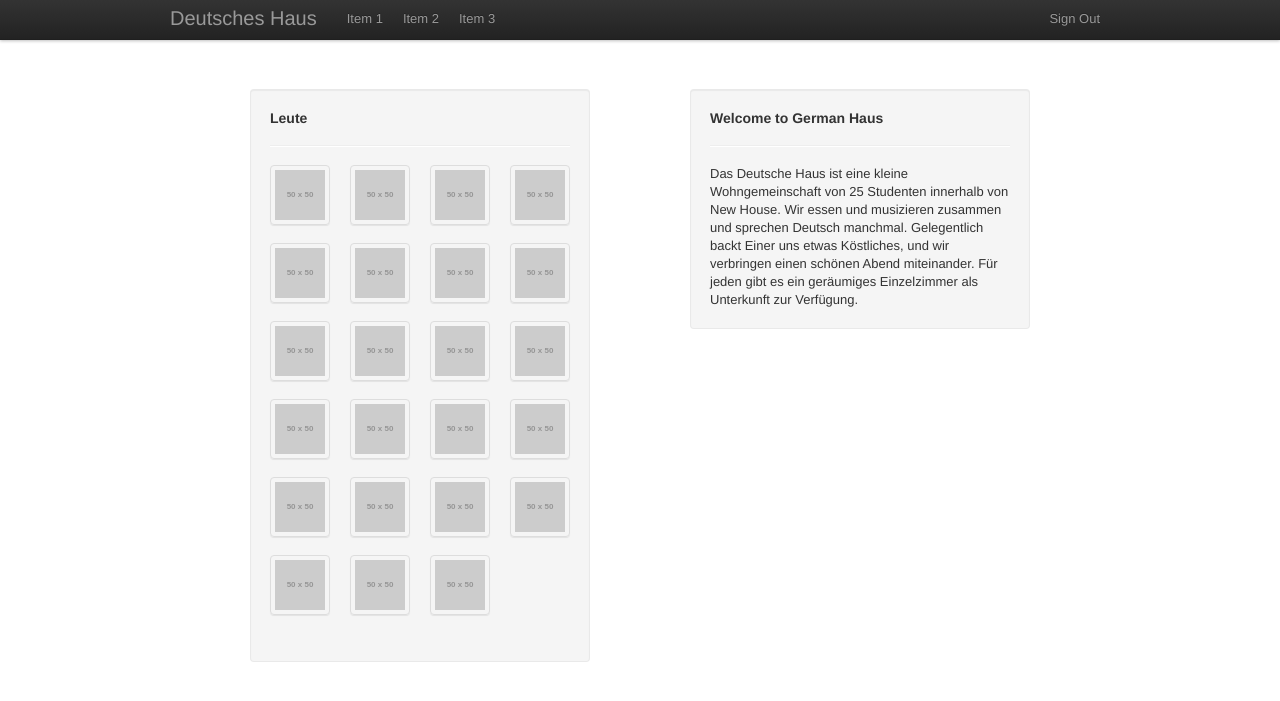
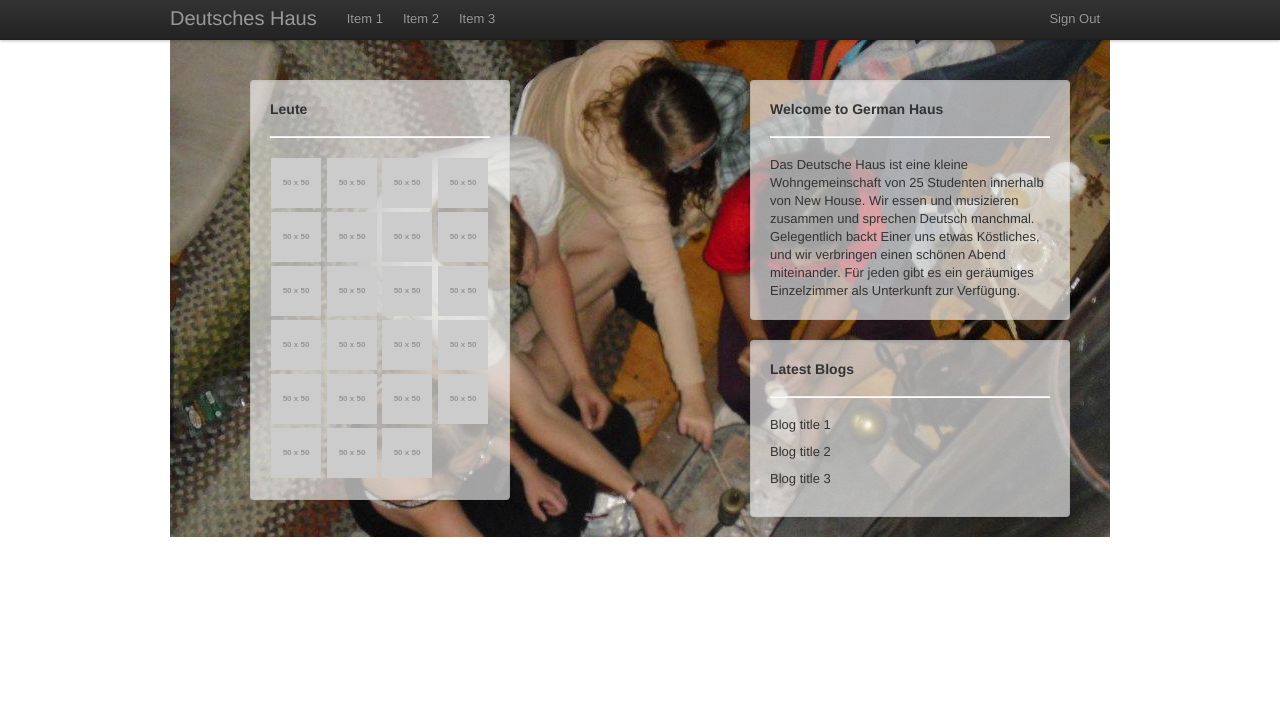
Before and after one commit to ogu2/MIT-dh-website, a Django app: template website/templates/index.html in a window 1280 px wide. Shown: the top 701 px of the page. Run offline with Django 3.2, Linux system fonts and the light colour scheme; the template is opened without the code that fills it, so the values that code supplies are empty; grey boxes labelled with a size stand in for pictures from a placeholder-image service; some libraries are stand-ins or nearby versions.

Commit message:
new index page look

```diff
--- a/dhaus/settings.py
+++ b/dhaus/settings.py
@@ -59,7 +59,7 @@ MEDIA_URL = ''
 # Don't put anything in this directory yourself; store your static files
 # in apps' "static/" subdirectories and in STATICFILES_DIRS.
 # Example: "/home/media/media.lawrence.com/static/"
-STATIC_ROOT = ''
+STATIC_ROOT = '/home/ogutu/mac/dhaus/dhaus/static/'
 
 # URL prefix for static files.
 # Example: "http://media.lawrence.com/static/"
@@ -109,6 +109,8 @@ TEMPLATE_DIRS = (
     # Put strings here, like "/home/html/django_templates" or "C:/www/django/templates".
     # Always use forward slashes, even on Windows.
     # Don't forget to use absolute paths, not relative paths.
+    '/home/ogutu/mac/dhaus/templates',
+    '/home/ogutu/mac/dhaus/website/templates',
 )
 
 INSTALLED_APPS = (
--- a/website/static/dh.css
+++ b/website/static/dh.css
@@ -4,3 +4,9 @@ div.main {
 div.topbar ul.nav {
   float:right;
 }
+.well-transparent {
+   background:rgba(245,245,245,0.65) ;
+}
+.fb_img{
+	padding:2px 1px 2px 1px;
+}
--- a/website/templates/index.html
+++ b/website/templates/index.html
@@ -1,30 +1,21 @@
 {% extends "page.html" %}
 {% load static %}
 {% block main %}
-      <div class="row" >
-        <div class="span6 columns">
-        </div>
-      </div>
-      <p></p>
+      <div class="main" style='background:url("{% get_static_prefix %}images/back.jpeg");background-repeat:no-repeat;'>
       <div class="row">
-      	<div class=" well span4 offset1">
+      	<div id="left_pane" class="well span3 well-transparent offset1">
       	 <h4>Leute</h4>
       	 <hr/>
       	 {% comment %}
       	     Careful! Code is public. Do not share facebook usernames/names
       	 {% endcomment %}
-      	 <ul class="thumbnails">
   	     {% for x in 23423423423420123456789|make_list %}
-      	     <li>
-		      	 <a class="thumbnail {{ x }}">
-		      	    <img src='http://placehold.it/50x50'/>
-		      	 </a>
-		     </li>
+	      	    <img class="fb_img" src='http://placehold.it/50x50/57f/f5f'/>
 	     {% endfor %}
 
-      	 </ul>
         </div>
-        <div class="span4 offset1 well">
+        <div class="span4 offset3">
+            <div class="row well well-transparent">
 	            <h4>Welcome to German Haus</h4>
 	            <hr/>
 	            Das Deutsche Haus ist eine kleine Wohngemeinschaft von
@@ -34,6 +25,15 @@
 	            wir verbringen einen schönen Abend miteinander. Für
 	            jeden gibt es ein geräumiges Einzelzimmer als Unterkunft
 	            zur Verfügung.
+	        </div><!--row-->
+	        <div class="row well well-transparent">
+	           <h4>Latest Blogs</h4>
+	           <hr/>
+	           <p>Blog title 1</p>
+	           <p>Blog title 2</p>
+	           <p>Blog title 3</p>
+	        </div>
+        </div>
       </div>
       </div>
 {% endblock %}
--- a/website/templates/page.html
+++ b/website/templates/page.html
@@ -28,7 +28,7 @@
         </div>
       </div>
     </div>
-    <div class="main container">
+    <div class="container">
 {% block main %}
 {% endblock %}
     </div>
--- a/website/urls.py
+++ b/website/urls.py
@@ -1,5 +1,9 @@
 from django.conf.urls import patterns, include, url
 
 urlpatterns = patterns('website.views',
-    url(r'^$', 'index',name='index'),
+    url(r'^$', 'home',name='home'),
+    url(r'^$', 'sign_out',name='sign_out'),
+    url(r'^$', 'sign_in',name='sign_in'),
+    url(r'^$', 'register',name='register'),
+
 )
```
Also changed, not shown: website/views.py (+18 -0 lines), 1 other file. Lines whose indentation alone changed are shown as unchanged.
